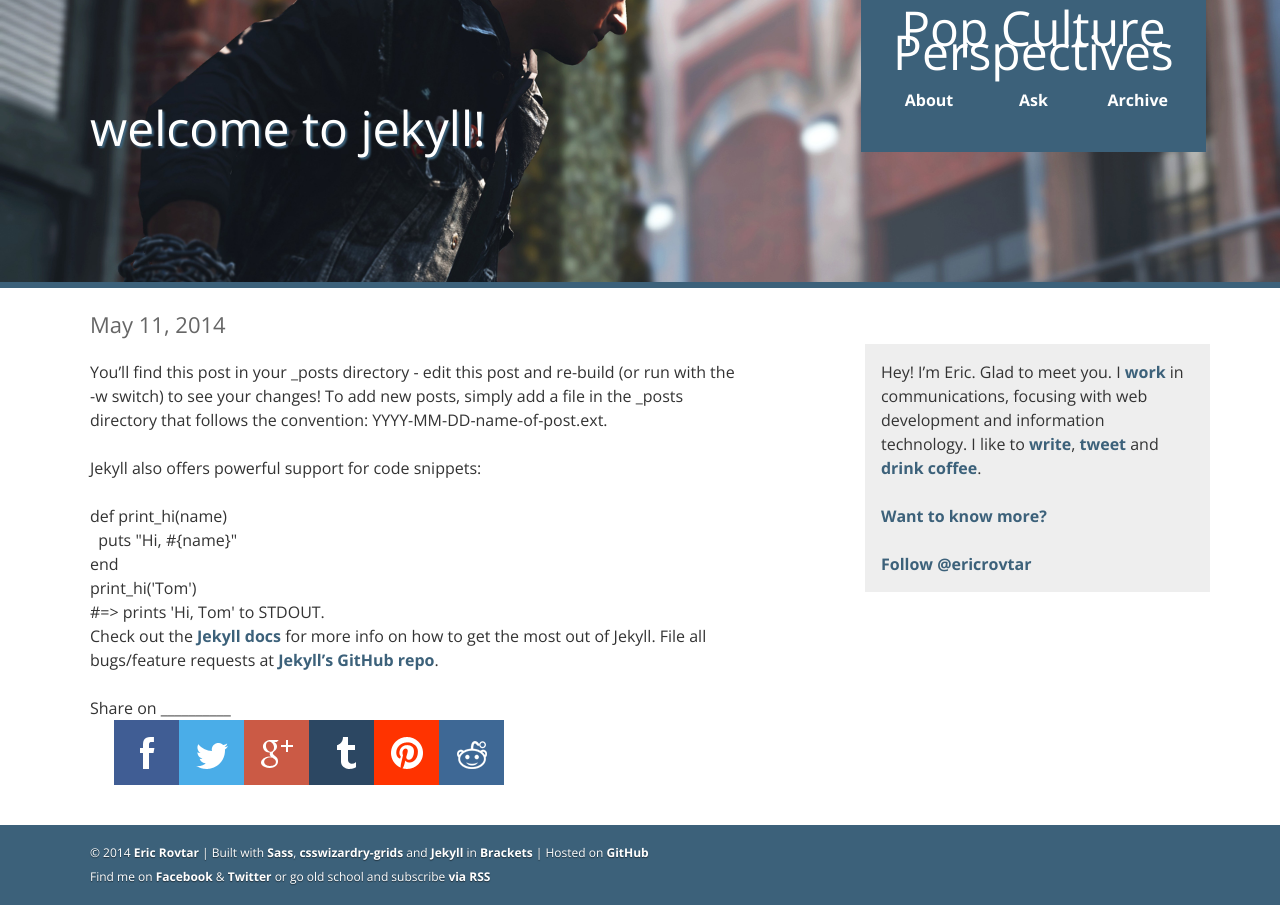
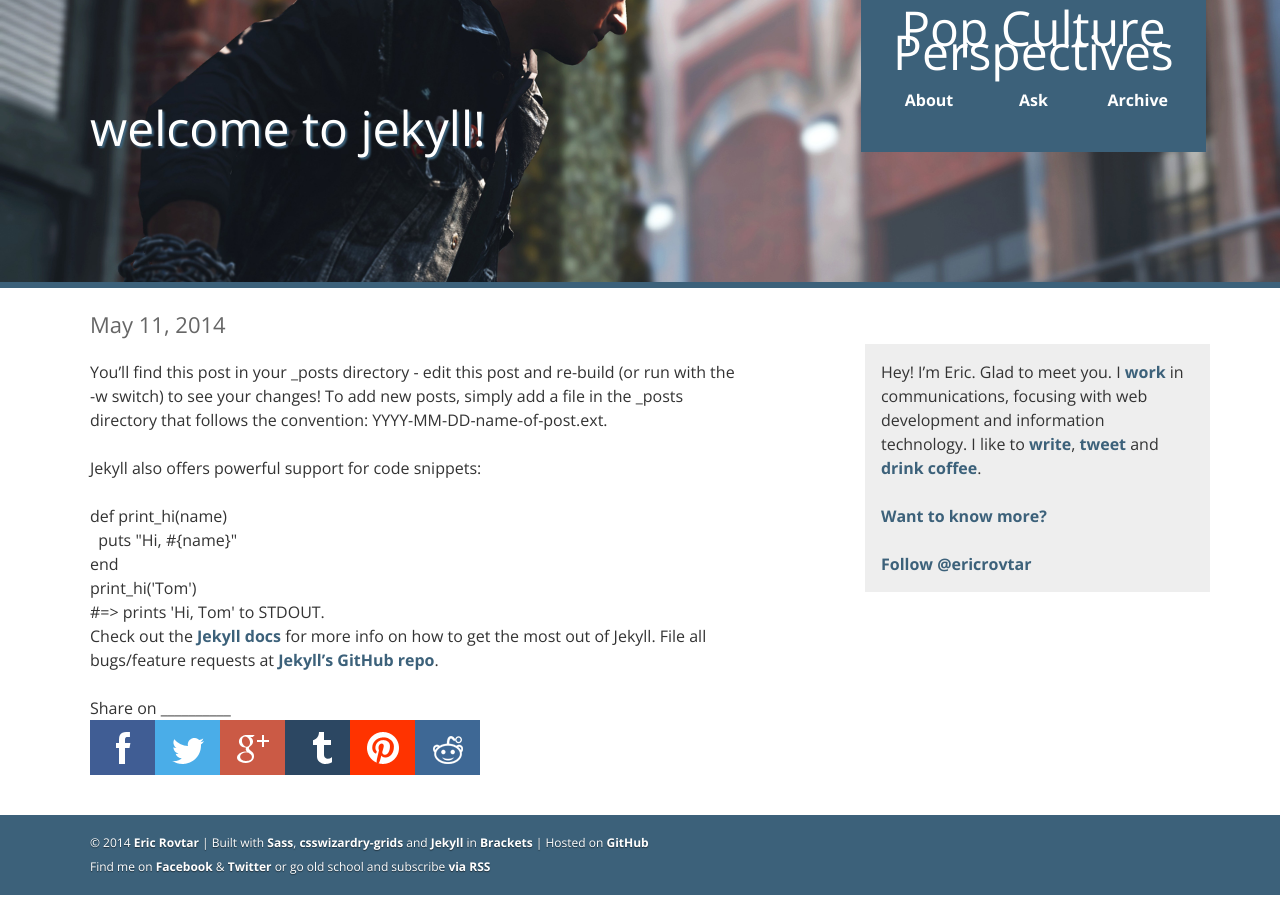
Before and after one commit to ericrovtar/ericrovtar.github.io, a Jekyll site: the page built from _posts/2014-05-11-welcome-to-jekyll.markdown, in a window 1280 px wide. Built offline with Jekyll 4.4.1, drawn with Linux system fonts in a browser that asks for light colours; comment, search, counter and statistics services are not loaded.

Commit message:
fix padding

```diff
--- a/styles/sass/ui/sharing.scss
+++ b/styles/sass/ui/sharing.scss
@@ -37,7 +37,7 @@
 
 .square {
     position: relative;
-    padding-left: 10px;
+    padding-left: 10px !important;
     //float: left;
 
     & > div {
@@ -46,8 +46,6 @@
         left: 0;
         bottom: 0;
         right: 0;
-
-        margin-left: $magic-number; /* needed since we're overriding the necessary grid__item padding with .square */
     }
 
     /* Other ratios */
--- a/styles/styles.css
+++ b/styles/styles.css
@@ -1513,16 +1513,14 @@
 
 .square {
   position: relative;
-  padding-left: 10px;
+  padding-left: 10px !important;
   /* Other ratios */ }
   .square > div {
     position: absolute;
     top: 0;
     left: 0;
     bottom: 0;
-    right: 0;
-    margin-left: 24px;
-    /* needed since we're overriding the necessary grid__item padding with .square */ }
+    right: 0; }
   .square .ratio2_1:before {
     margin-top: 50%; }
   .square .ratio1_2:before {
```
